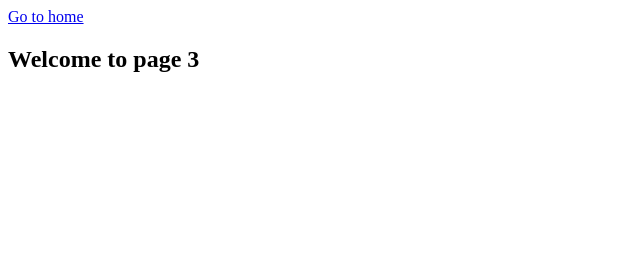
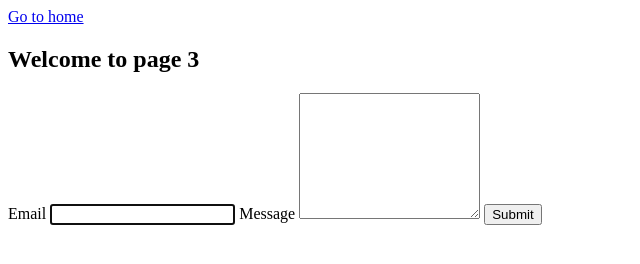
Before and after one commit to talamus1972/goit-js-hw-09, a plain HTML site: page 02-form.html in a window 1280 px wide. Shown: the whole page, without its empty margins (0-640 px from the left). Drawn offline with Linux system fonts and the light colour scheme.

Commit message:
Deploying to gh-pages from @ talamus1972/goit-js-hw-09@2ae3fbd16da7e5a6c73a4faf01aa319c2650a806 🚀

```diff
--- a/02-form.html
+++ b/02-form.html
@@ -1,12 +1,12 @@
 <!DOCTYPE html>
 <html lang="en">
-
   <head>
     <meta charset="UTF-8" />
     <meta http-equiv="X-UA-Compatible" content="IE=edge" />
     <meta name="viewport" content="width=device-width, initial-scale=1.0" />
     <title>Page 3</title>
-  <script type="module" crossorigin src="/goit-js-hw-09/assets/modulepreload-polyfill-ec808ebb.js"></script>
+    <script type="module" crossorigin src="/goit-js-hw-09/commonHelpers2.js"></script>
+    <link rel="modulepreload" crossorigin href="/goit-js-hw-09/assets/modulepreload-polyfill-ec808ebb.js">
   </head>
 
   <body>
@@ -14,9 +14,18 @@
       <a href="./index.html">Go to home</a>
       <h1>Welcome to page 3</h1>
     </section>
-
+    <form class="feedback-form" autocomplete="off">
+      <label>
+        Email
+        <input type="email" name="email" autofocus />
+      </label>
+      <label>
+        Message
+        <textarea name="message" rows="8"></textarea>
+      </label>
+      <button type="submit">Submit</button>
+    </form>
     <!-- --------My script------------- -->
 
   </body>
-
 </html>
--- /dev/null
+++ b/commonHelpers2.js
@@ -0,0 +1,2 @@
+import"./assets/modulepreload-polyfill-ec808ebb.js";const r="feedback-form-state",t=document.querySelector(".feedback-form"),l=t.querySelector("input"),n=t.querySelector("textarea"),o=localStorage.getItem(r);o&&(n.value=o,l.value=o);t.addEventListener("submit",e=>{e.preventDefault(),l===""?alert("Write email"):n===""&&alert("Write text"),localStorage.removeItem(r),t.reset()});n.addEventListener("input",e=>{const a=e.currentTarget.value;localStorage.setItem(r,a.trim())});l.addEventListener("input",e=>{const a=e.currentTarget.value;localStorage.setItem(r,a.trim())});
+//# sourceMappingURL=commonHelpers2.js.map
```
Also changed, not shown: 1 other file. Lines whose indentation alone changed are shown as unchanged.
